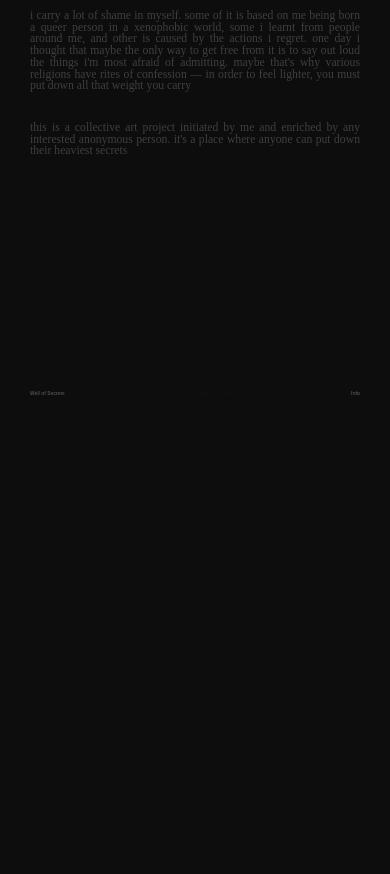
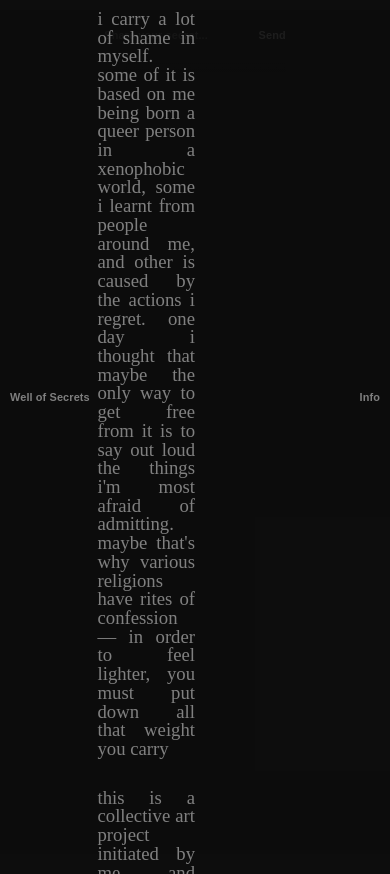
Before and after one commit to vitasiempre/well-of-secrets, a React (Vite) app in the folder client/: page / in a window 390 px wide. Both pictures are taken after a click on the element "Info". After the commit the page ends 844 px from the top, so only its background shows below. Built offline with nearby package versions, Linux system fonts and the light colour scheme; no server answers.

Commit message:
mobile wip

```diff
--- a/client/src/App.jsx
+++ b/client/src/App.jsx
@@ -17,7 +17,7 @@ function App() {
 
     if (!infoVisibility && projectDescription && projectDescription != null && projectDescription != undefined) {
       projectDescription.style.display = 'inline';
-      well.style.opacity = .1;
+      well.style.opacity = .15;
       infoVisibility = true;
     } else {
       projectDescription.style.display = 'none';
@@ -29,14 +29,17 @@ function App() {
   return (
     <>
       <p id="title">Well of Secrets</p>
+
+      <p id="info" onClick={toggleInfoVisibility}>Info</p>
+      <div id="projectDescription">
+        <div id="overlay" onClick={toggleInfoVisibility}></div>
+        <p>i carry a lot of shame in myself. some of it is based on me being born a queer person in a xenophobic world, some i learnt from people around me, and other is caused by the actions i regret. one day i thought that maybe the only way to get free from it is to say out loud the things i'm most afraid of admitting. maybe that's why various religions have rites of confession — in order to feel lighter, you must put down all that weight you carry</p>
+        <p>this is a collective art project initiated by me and enriched by any interested anonymous person. it's a place where anyone can put down their heaviest secrets without being judged — </p>
+
+      </div>
       <div className='Well'>
         <SecretListener />
         <ListSecrets />
-      </div>
-      <p id="info" onClick={toggleInfoVisibility}>Info</p>
-      <div id="projectDescription">
-        <p>i carry a lot of shame in myself. some of it is based on me being born a queer person in a xenophobic world, some i learnt from people around me, and other is caused by the actions i regret. one day i thought that maybe the only way to get free from it is to say out loud the things i'm most afraid of admitting. maybe that's why various religions have rites of confession — in order to feel lighter, you must put down all that weight you carry</p>
-        <p>this is a collective art project initiated by me and enriched by any interested anonymous person. it's a place where anyone can put down their heaviest secrets</p>
       </div>
     </>
   )
--- a/client/src/App.scss
+++ b/client/src/App.scss
@@ -1,3 +1,8 @@
+$grid-margin: (
+  desktop: 30px,
+  mobile:  10px
+);
+
 #root {
   margin: 0 auto;
 }
@@ -5,7 +10,7 @@
 .Well {
   display: flex;
   flex-direction: column-reverse;
-  gap: 30px;
+  gap: map-get($grid-margin, desktop);
   align-items: stretch;
   width: 25vw;
   margin: calc(50vh - 30px) 0 calc(50vh - 1.25vw + 30px) 50%;
@@ -19,28 +24,76 @@
 }
 
 #title {
-  left: 30px;
+  left: map-get($grid-margin, desktop);
 }
 
 #info {
-  right: 30px;
+  right: map-get($grid-margin, desktop);
   cursor: pointer;
 }
 
 #projectDescription {
-  @include default-text;
+  @include default-text(l);
   font-family: 'Times New Roman', Times, serif;
+  // columns: 4;
+  // text-align: left;
+  width: 100vw;
+  // left: 25vw;
   font-weight: 400;
   display: none;
+  // position: fixed;
   position: fixed;
   top: 10px;
-  left: 30px;
-  width: calc(100vw - 60px);
-  font-size: 3vw;
-  mix-blend-mode: difference;
+  left: 0;
+  padding: 0 50vw 0 25vw;
+  box-sizing: border-box;
+  // width: calc(100vw - 60px);
+  // font-size: 3vw;
+  // mix-blend-mode: difference;
   pointer-events: none;
+  z-index: 2;
+
+  p {
+    position: relative;
+    z-index: 2;
+  }
 
   p+p {
     margin-top: 30px;
   }
 }
+
+#overlay {
+  position: absolute;
+  width: 100vw;
+  left: 0;
+  top: 0;
+  height: 100vh;
+  background: rgba(0,0,0,0.01);
+  cursor: pointer;
+  z-index: 1;
+  pointer-events: auto;
+  cursor: zoom-out;
+}
+
+@media screen and (max-width: 800px) {
+  .Well {
+    width: calc(55%);
+    box-sizing: border-box;
+    margin: 0 auto;
+    padding: 0;
+  }
+
+  #title, #info {
+  top: calc(50vh - 30px);
+  @include default-text(s);
+}
+
+#title {
+  left: map-get($grid-margin, mobile);
+}
+
+#info {
+  right: map-get($grid-margin, mobile);
+}
+}
--- a/client/src/components/ListSecrets.scss
+++ b/client/src/components/ListSecrets.scss
@@ -3,14 +3,13 @@
     display: inline-block;
 
     &.xl {
-        font-size: 2.5vw;
+        @include default-text(xl);
     }
     &.l {
-        font-size: 1.9vw;
+        @include default-text(l);
     }
     &.s {
-        font-size: 0.8vw;
-        letter-spacing: .03vw;
+        @include default-text(s);
     }
 }
 
--- a/client/src/components/SecretListener.jsx
+++ b/client/src/components/SecretListener.jsx
@@ -59,7 +59,7 @@ const SecretListener = () => {
     return <>
     <form action="/submit" method="post" onSubmit={onSubmitForm}>
       <textarea type="text" id="secretListener" rows="1" onKeyDown={handleKeyDown} placeholder="Share your secret..." name="text" value={text} onChange={e => onInput(e)} required></textarea>
-      {/* <button type="submit" id="submitButton"> </button> */}
+      <button type="submit" id="submitButton"> Send</button>
     </form>
     </>
 }
--- a/client/src/components/SecretListener.scss
+++ b/client/src/components/SecretListener.scss
@@ -17,6 +17,8 @@ form {
  display: flex;
  justify-content: stretch;
  order: 1;
+ align-items: flex-start;
+ gap: 5vw;
 }
 
 #secretListener::placeholder, #secretListener {
@@ -27,3 +29,22 @@ form {
 #secretListener::placeholder {
     opacity: .5;
 }
+
+#submitButton {
+    display: none;
+}
+
+@media screen and (max-width: 800px) {
+    #secretListener::placeholder, #secretListener {
+    @include default-text(s);
+    }
+
+    #submitButton {
+        display: inline;
+        background: none;
+        border: 0;
+        outline: 0;
+        padding: 0;
+        @include default-text(s);
+    }
+}
--- a/client/src/styles/_mixins.scss
+++ b/client/src/styles/_mixins.scss
@@ -1,11 +1,25 @@
-@mixin default-text {
+$font-sizes: (
+  desktop: (s: 0.8vw,  m: 1.09vw, l: 1.25vw, xl: 2.5vw),
+  mobile:  (s: 2.8vw,   m: 3.6vw,   l: 4.8vw,   xl: 5.6vw)
+);
+
+@mixin default-text($variant: m) {
+  @if $variant == s {
+    letter-spacing: .03vw;
+  }
+  font-size: map-get(map-get($font-sizes, desktop), $variant);
   font-family: Arial, sans-serif;
-  font-size: 1.25vw;
   line-height: 1;
   text-align: justify;
-  color: hsl(0, 0%, 30%);
+  font-weight: 600;
+  color: hsl(0, 0%, 50%);
 
   &::first-letter {
     // color: white;
   }
+
+  @media screen and (max-width: 800px) {
+    font-size: map-get(map-get($font-sizes, mobile), $variant);
 }
+
+}
```
